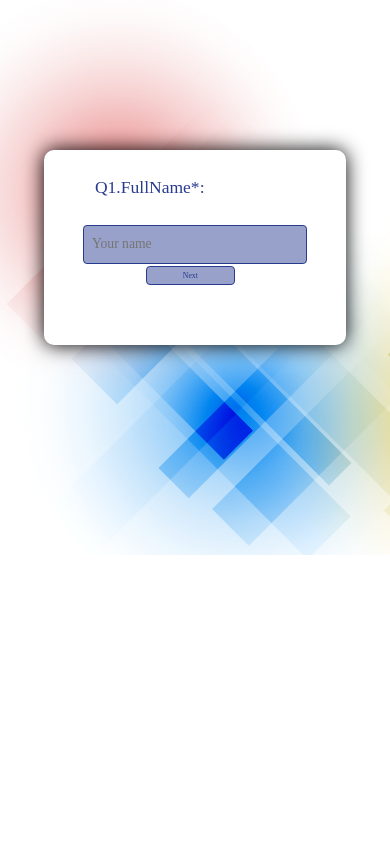
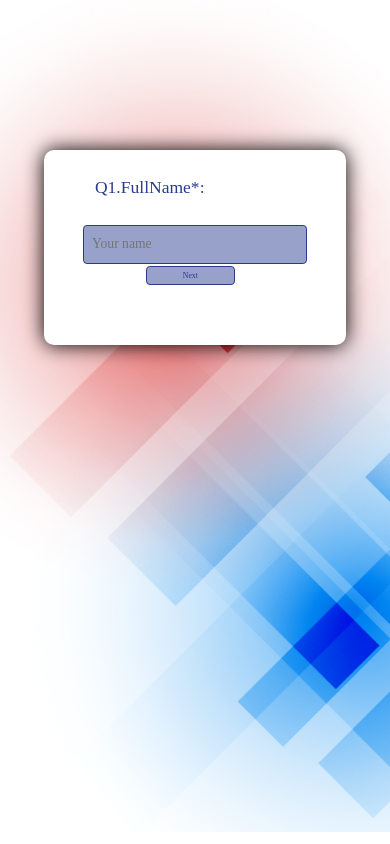
Before and after one commit to SamahFarez/meh, a plain HTML site: page index.html in a window 390 px wide. Drawn offline with Linux system fonts and the light colour scheme.

Commit message:
Update questions.css

```diff
--- a/questions.css
+++ b/questions.css
@@ -34,7 +34,7 @@ body {
 
     body {
         padding: 30% 5%;
-        background-size: 200%;
+        background-size: 300%;
     }
 
     .container {
```
